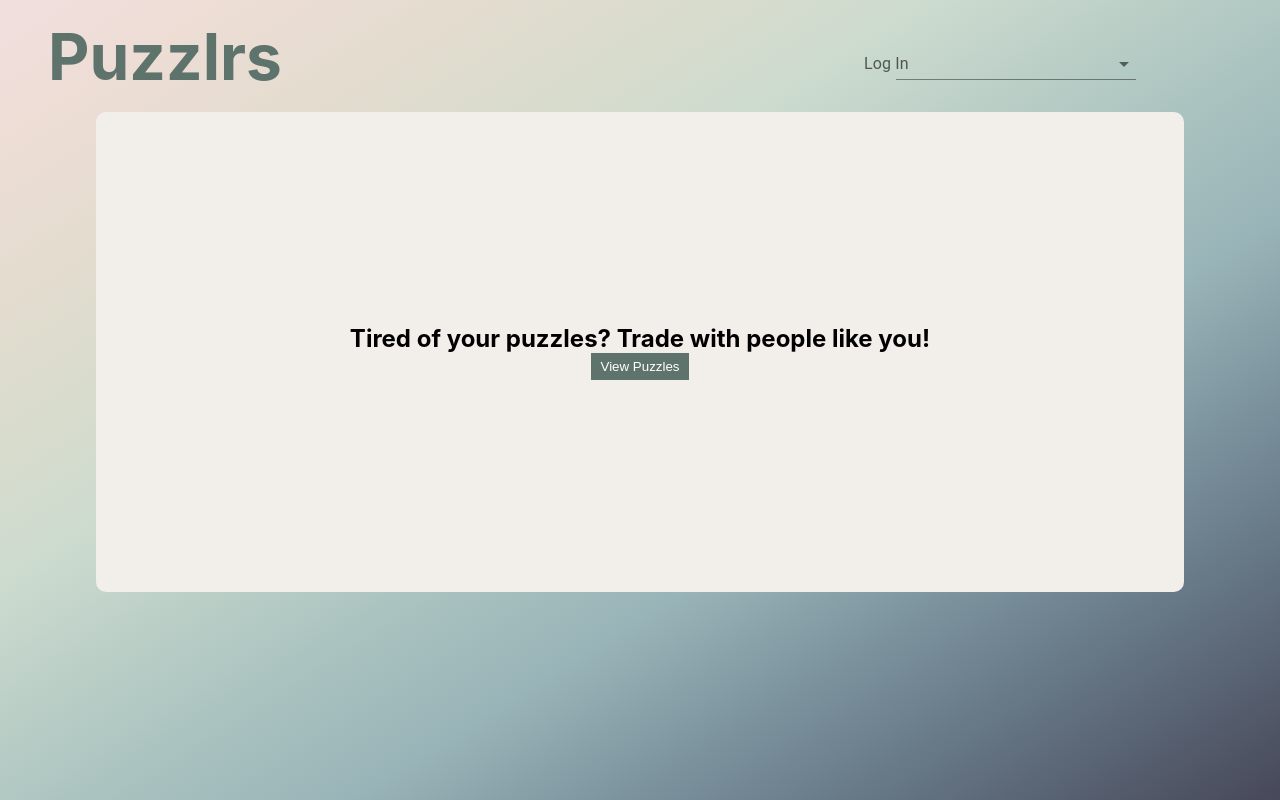
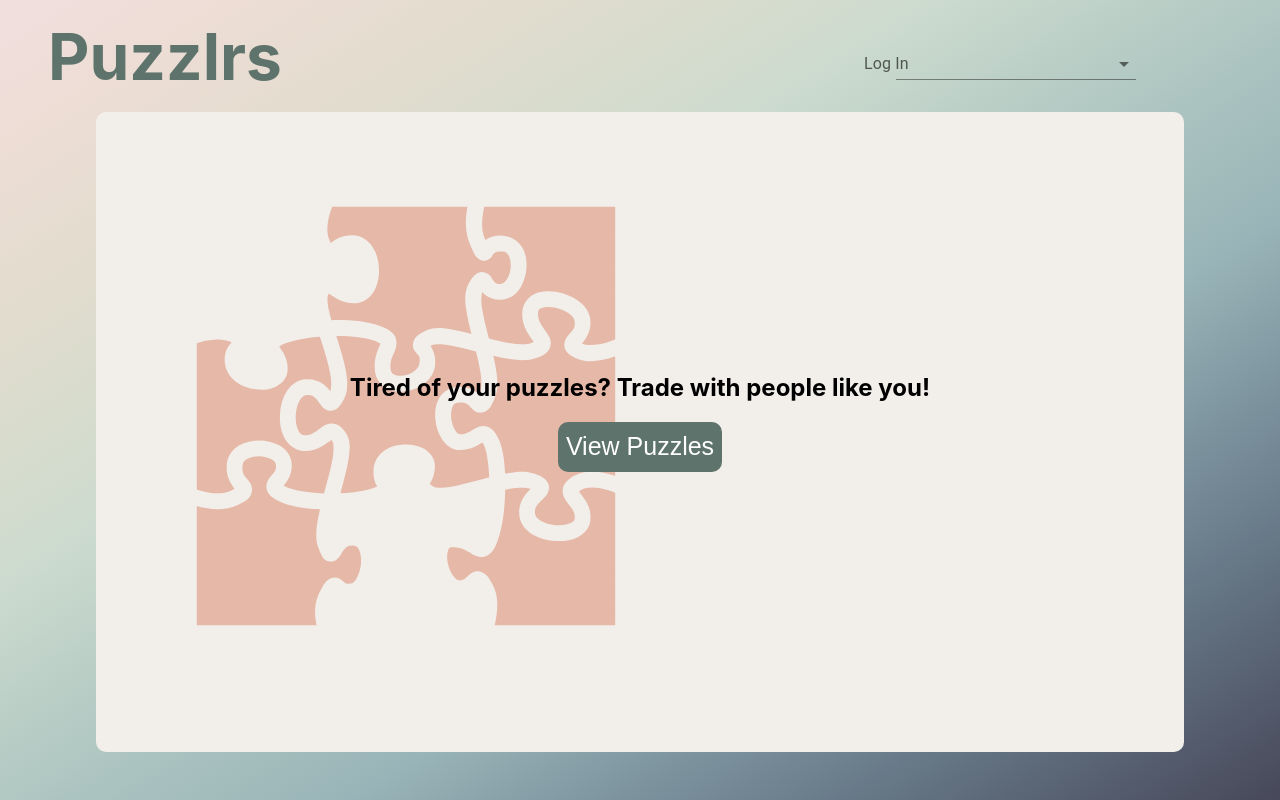
Before and after one commit to Puzzle-Capstone/puzzlrs, a React (Create React App) app: page / in a window 1280 px wide. Built offline with nearby package versions, Linux system fonts and the light colour scheme; no server answers.

Commit message:
Add puzzle icon to homepage

```diff
--- a/src/components/Home.tsx
+++ b/src/components/Home.tsx
@@ -1,10 +1,12 @@
 import React from "react";
 import { Link } from 'react-router-dom';
 import '../css/Home.css';
+import { GiPuzzle } from "react-icons/gi";
 
 const Home = () => {
   return (
     <section className="homepage">
+      <GiPuzzle size={450} className='puzzle-icon'/>
       <h2>Tired of your puzzles? Trade with people like you!</h2>
       <Link to='/puzzles'><button>View Puzzles</button></Link>
     </section>
--- a/src/css/Home.css
+++ b/src/css/Home.css
@@ -1,6 +1,6 @@
 .homepage {
   width: 85vw;
-  height: 30em;
+  height: 80vh;
   display: flex;
   flex-direction: column;
   justify-content: center;
@@ -10,10 +10,42 @@
   margin-bottom: 3em;
 }
 
+.homepage h2 {
+  z-index: 1;
+  position: relative;
+}
+
 .homepage button {
   background-color: #5D736B;
   color: #fff;
   height: 2em;
-  margin: 0 1em;
-  padding: .2em .7em;
+  border: none;
+  border-radius: 10px;
+  padding: 8px;
+  font-size: 25px;
+  cursor: pointer;
+  margin: .8em;
+  z-index: 1;
+  position: relative;
 }
+
+.homepage button:hover {
+  background-color: #474E4A;
+  cursor: pointer;
+}
+
+.homepage button:active {
+  background-color: #474E4A;
+  transform: translateY(2px);
+}
+
+.puzzle-icon {
+  z-index: 0;
+  position: fixed;
+  top: 191px;
+  bottom: 0;
+  left: 181px;
+  right: 0;
+  color: #E3AB96;
+  opacity: .8;
+}
--- a/src/css/UserProfile.css
+++ b/src/css/UserProfile.css
@@ -1,27 +1,32 @@
+.profile-column p {
+  font-weight: bold;
+}
+
 .user-profile {
   display: flex;
   flex-direction: column;
   justify-content: center;
   /* width: 85vw; */
-  /* height: 30em; */
+  /* height: 100vh; */
   margin-bottom: 3em;
 }
 
 .user-profile h2 {
-  padding: .5em 0;
+  padding: 0.5em 0;
+  margin: 0.5em 1.5em;
+  font-size: 2.5em;
 }
 
 .profile-column-container {
   display: flex;
   justify-content: space-around;
-  height: 100%;
   margin: 0 3em;
 }
 
 .profile-column {
   background-color: #F2EEEA;
-  width: 25em;
-  height: 28em;
+  width: 30vw;
+  height: 65vh;
   border-radius: 10px;
   display: flex;
   align-items: center;
--- a/src/css/UserProfilePuzzle.css
+++ b/src/css/UserProfilePuzzle.css
@@ -8,7 +8,7 @@
 }
 
 .user-puzzles {
-  height: 8em;
+  height: 10em;
 }
 
 @media screen and (max-width: 800px) {
```
